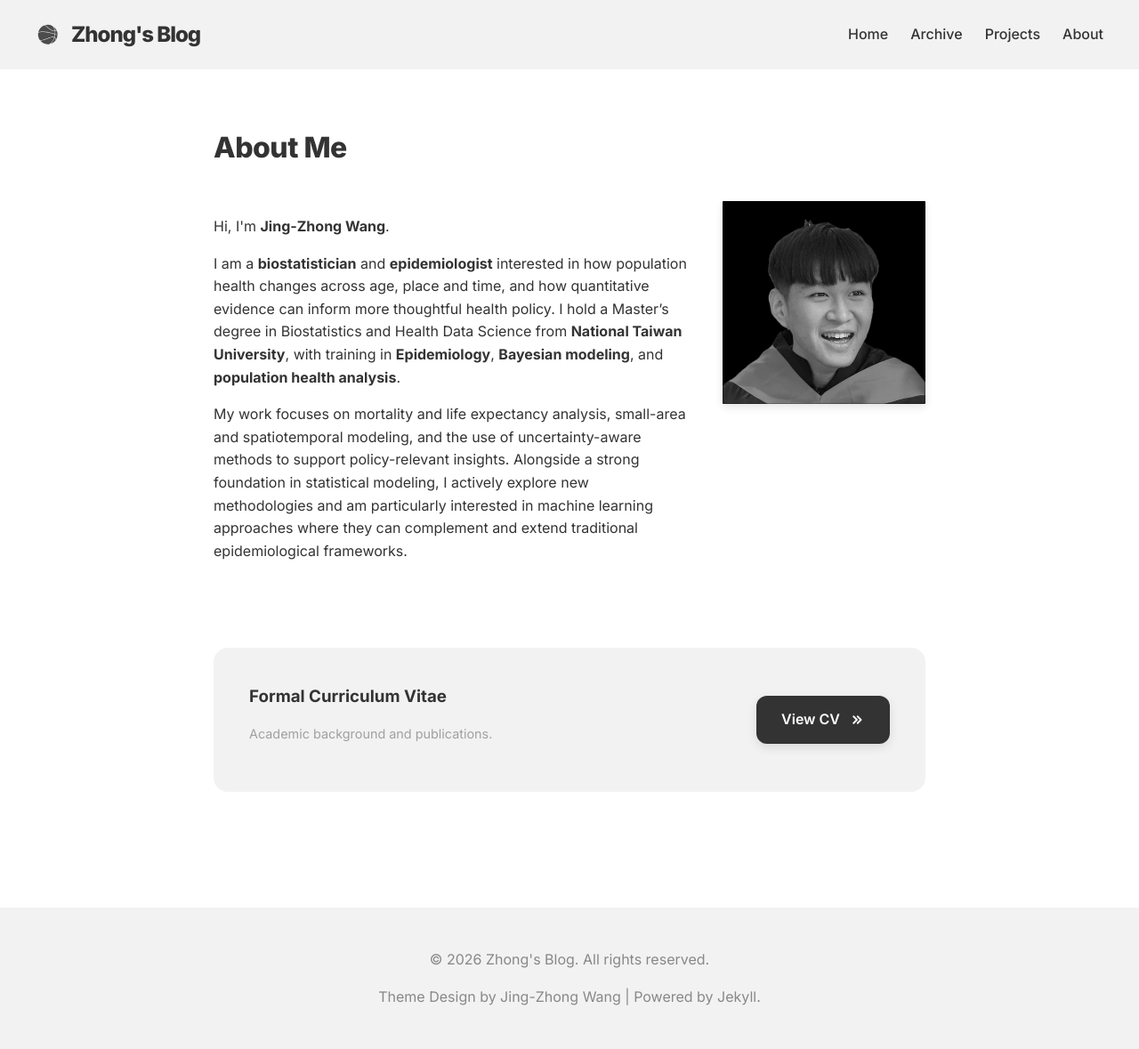
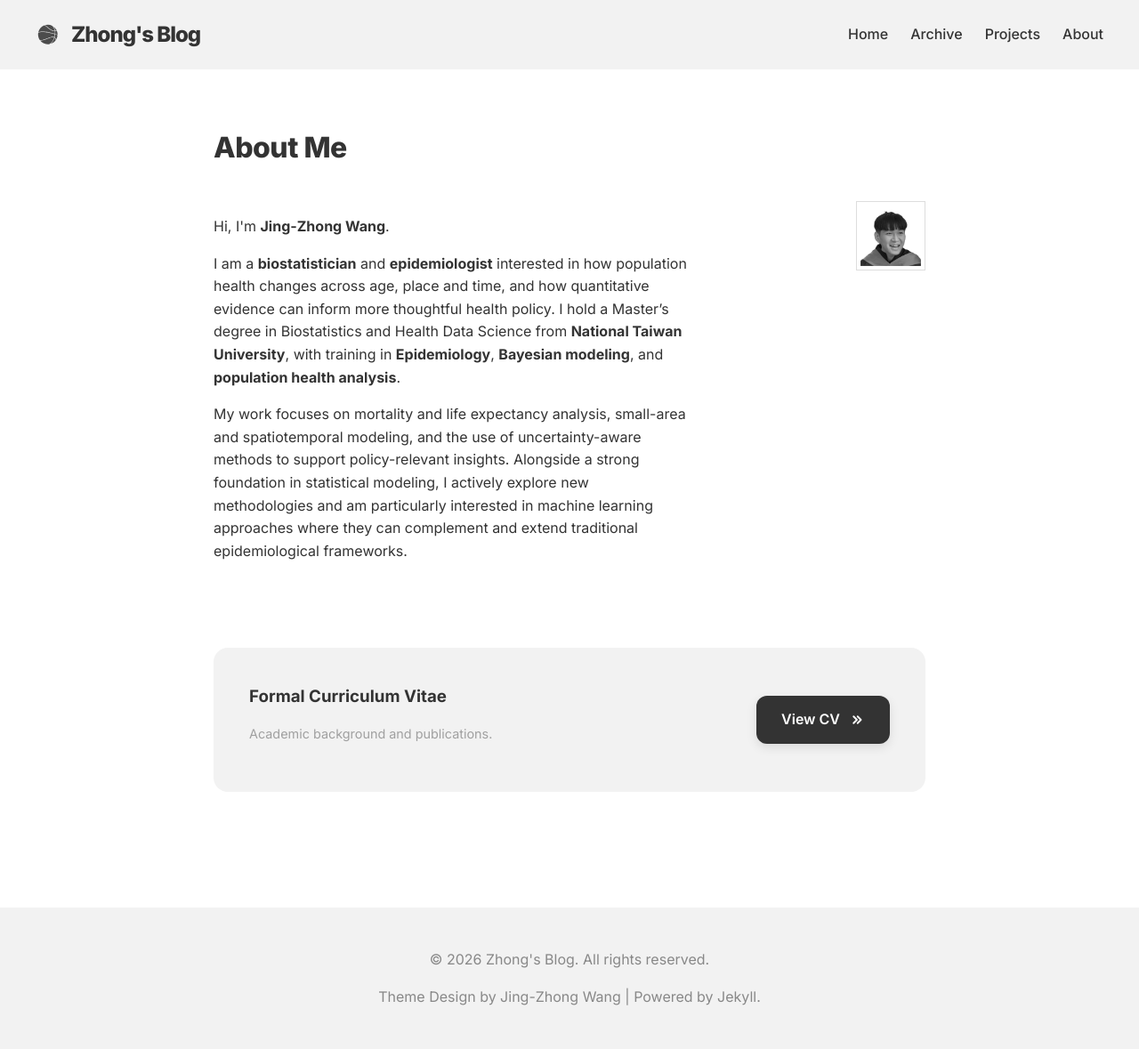
Before and after one commit to jingzhong1011/jingzhong1011.github.io, a Jekyll site: the page built from about/index.html, in a window 1280 px wide. Shown: the whole page at 89% size. Built offline with Jekyll 4.4.1, drawn with Linux system fonts in a browser that asks for light colours.

Commit message:
some edits

```diff
--- a/about/index.html
+++ b/about/index.html
@@ -22,7 +22,7 @@ title: About
   </div>
 
   <div class="bio-photo">
-    <img src="/assets/img/bio.jpeg">
+    <img src="/assets/img/bio.png">
   </div>
 </section>
 
--- a/assets/css/style.scss
+++ b/assets/css/style.scss
@@ -48,10 +48,10 @@ a:hover { color: var(--accent); }
 /* Bio */
 .bio-container {
   display: flex;
+  justify-content: space-between;
   align-items: flex-start;
   gap: 40px;
-  max-width: 1000px;
-  margin: 0 auto;
+  margin-top: 20px;
 }
 
 .bio-text {
@@ -60,23 +60,27 @@ a:hover { color: var(--accent); }
 
 .bio-photo {
   flex: 3;
-  text-align: center;
+  display: flex;
+  justify-content: flex-end;
 }
 
 .bio-photo img {
-  width: 100%;
+  width: 30%;
   height: auto;
-  border-radius: 1px;
-  box-shadow: 0 4px 10px rgba(0,0,0,0.1);
+  border: 1px solid #ddd;
+  padding: 4px;
+  background: white;
 }
 
 @media (max-width: 768px) {
   .bio-container {
-    flex-direction: column-reverse;
+    flex-direction: column;
   }
   .bio-photo {
-    width: 60%;
-    margin: 0 auto 20px;
+    justify-content: flex-start;
+  }
+  .bio-photo img {
+    width: 120px;
   }
 }
 
```
Also changed, not shown: assets/img/bio.jpeg (deleted), assets/img/bio.png (added).
